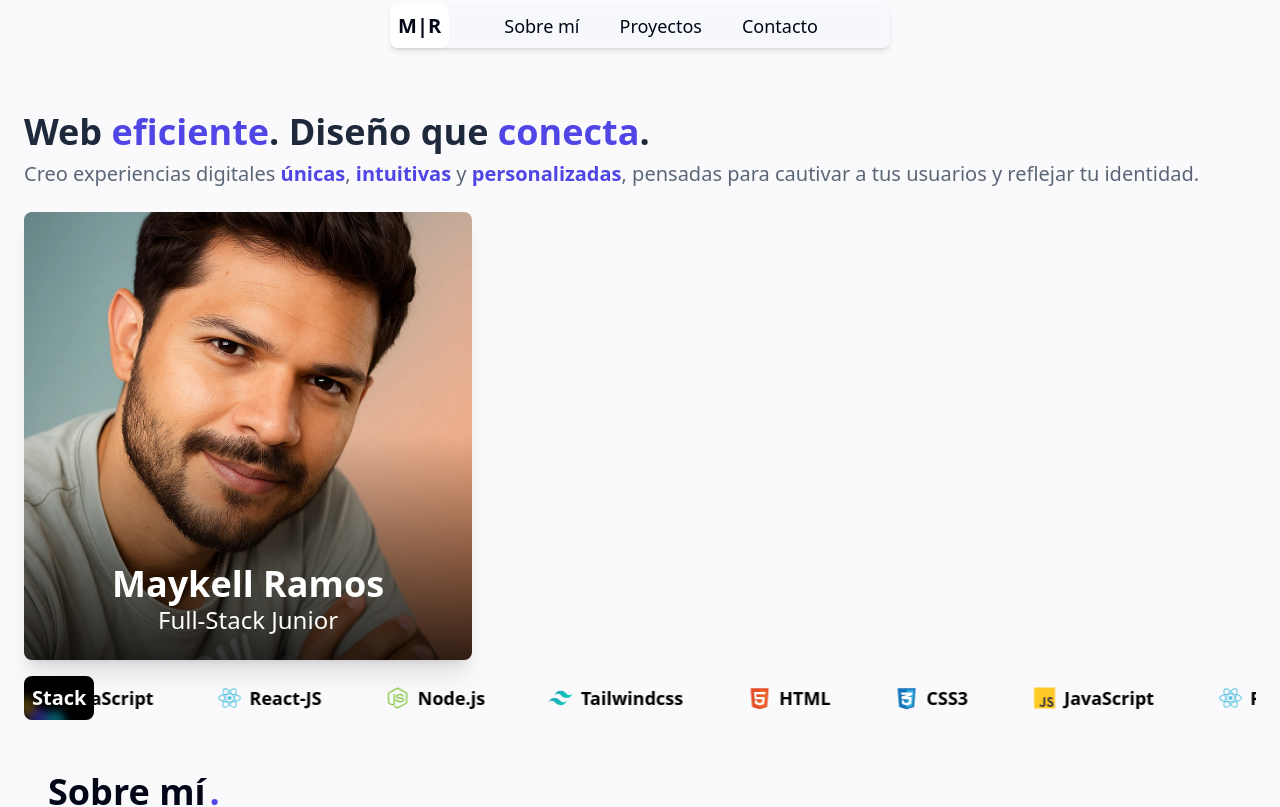
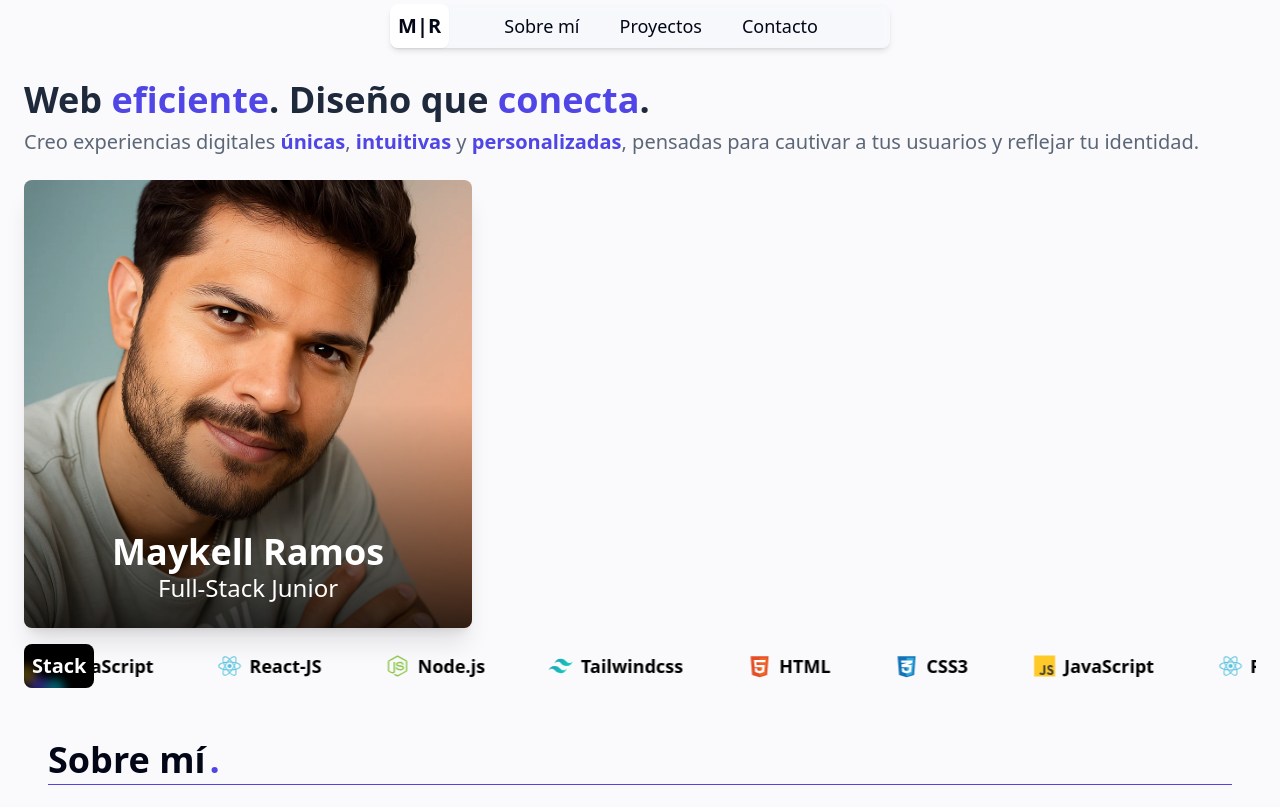
Before and after one commit to MaykelldaCostaRamos/Portafolio, a React (Vite) app: page / in a window 1280 px wide. Shown: the top 807 px of the page. Built offline with nearby package versions, Linux system fonts and the light colour scheme.

Commit message:
top from 28 to 20

```diff
--- a/src/components/Hero.jsx
+++ b/src/components/Hero.jsx
@@ -1,7 +1,7 @@
 export default function Hero() {
   return (
     <section id="hero">
-      <div className="w-full flex flex-col justify-start items-start pt-28 px-6 text-slate-950 space-y-6">
+      <div className="w-full flex flex-col justify-start items-start pt-20 px-6 text-slate-950 space-y-6">
 
         {/* Títulos y descripción */}
         <div className="space-y-2">
```
